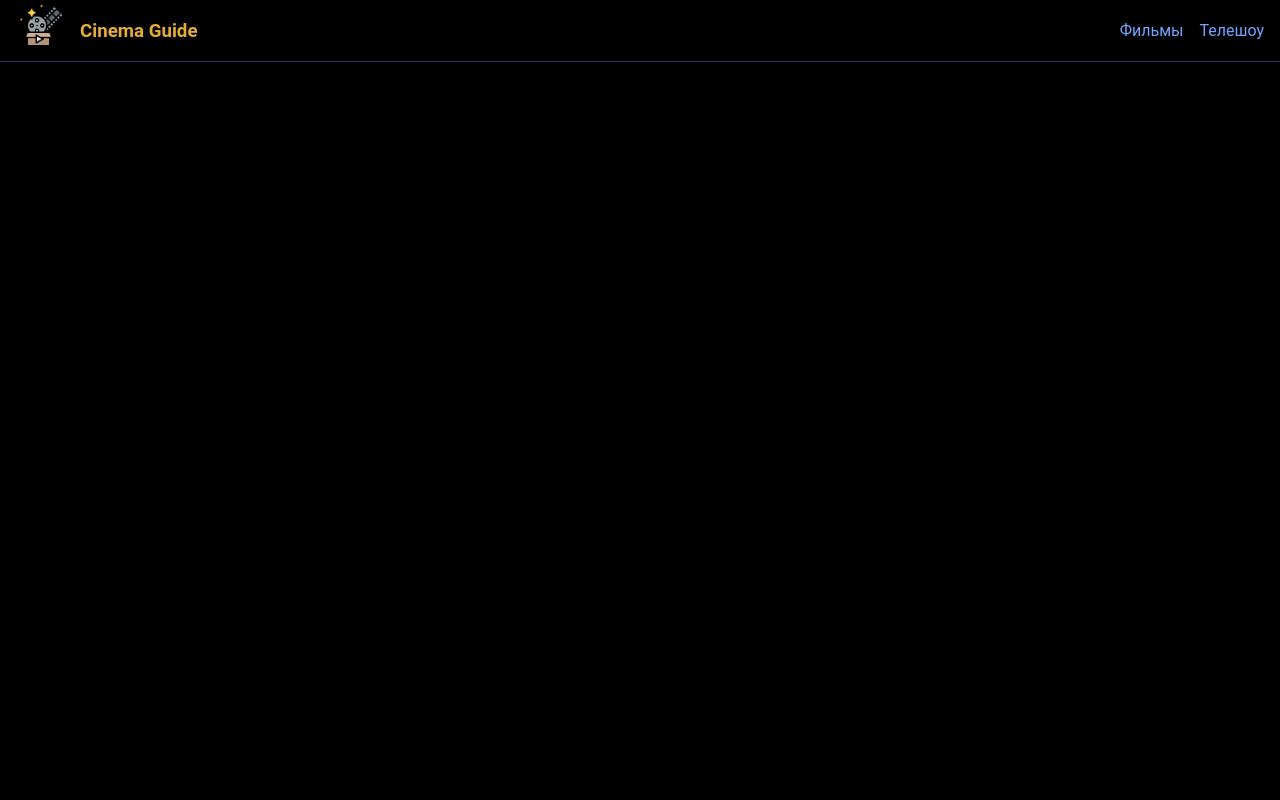
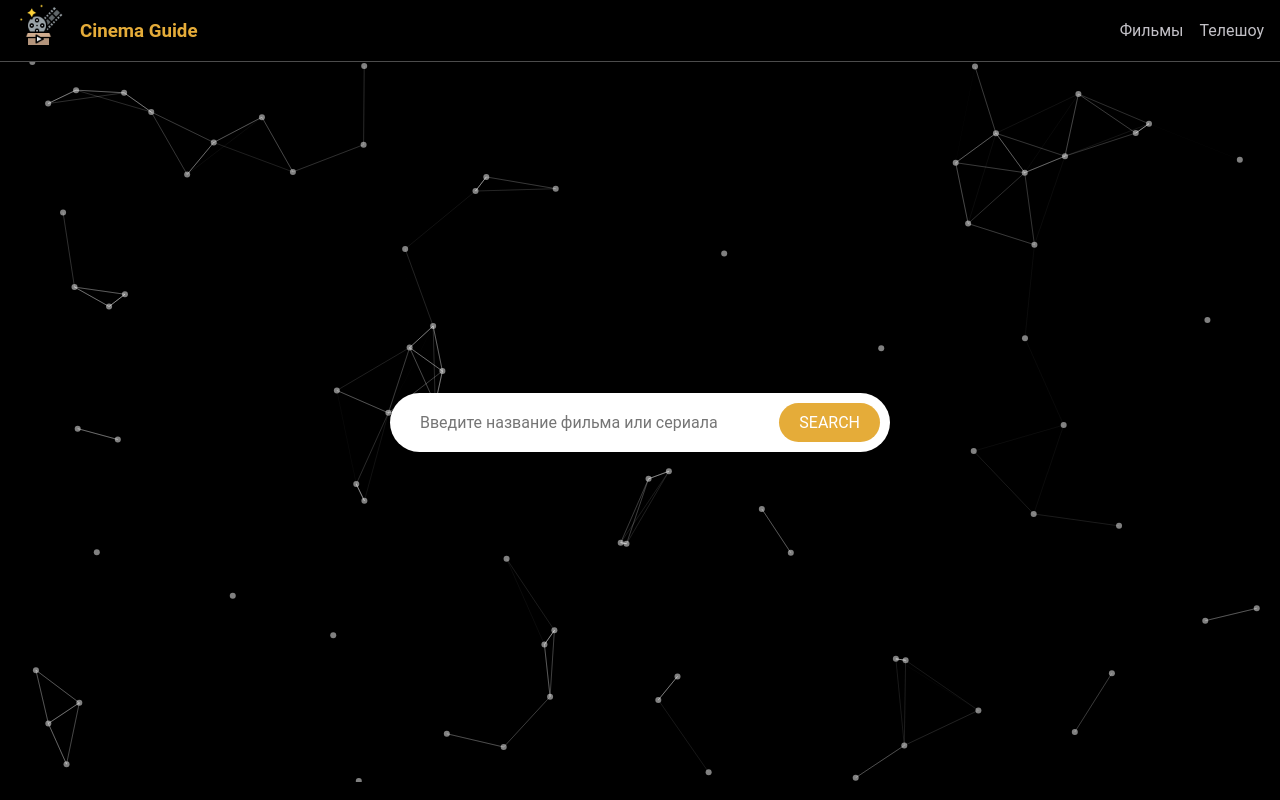
Before and after one commit to SempaiDarcy/cinema-guide, a React (Vite) app: page / in a window 1280 px wide. Built offline with nearby package versions, Linux system fonts and the light colour scheme.

Commit message:
feat: add home page and particlesConfig

```diff
--- a/package.json
+++ b/package.json
@@ -1,6 +1,9 @@
 {
   "dependencies": {
     "@fontsource/roboto": "^5.0.13",
+    "@tsparticles/engine": "^3.3.0",
+    "@tsparticles/react": "^3.0.0",
+    "@tsparticles/slim": "^3.3.0",
     "react": "^18.2.0",
     "react-dom": "^18.2.0",
     "react-router-dom": "^6.23.0"
--- a/src/app/ui/app.tsx
+++ b/src/app/ui/app.tsx
@@ -1,10 +1,12 @@
 import { BrowserRouter, Route, Routes } from 'react-router-dom'
 
+import { Header } from '@/components/header'
 import { Home } from '@/pages/home/home'
 
 export function App() {
   return (
     <BrowserRouter>
+      <Header />
       <Routes>
         <Route element={<Home />} path={'/'} />
       </Routes>
--- a/src/components/header/header.module.scss
+++ b/src/components/header/header.module.scss
@@ -5,7 +5,7 @@
 
   padding: 0 1rem;
 
-  border-bottom: 1px solid var(--color-accent-900);
+  border-bottom: 1px solid var(--color-dark-300);
 
   .cinemaGuide {
     cursor: pointer;
@@ -18,7 +18,7 @@
     display: flex;
     flex-direction: row;
     gap: 1rem;
-    color: var(--color-info-100);
+    color: var(--color-light-900);
 
     .menuItem {
       cursor: pointer;
--- /dev/null
+++ b/src/components/search-input/search-input.module.scss
@@ -0,0 +1,43 @@
+.searchBar {
+  display: flex;
+  align-items: center;
+
+  width: 100%;
+  padding: 10px;
+
+  background: #fff;
+  border-radius: 30px;
+  box-shadow: 0 4px 6px rgb(0 0 0 / 10%);
+
+  .searchInput {
+    flex-grow: 1;
+
+    padding: 10px 20px;
+
+    font-size: 1rem;
+    color: #000;
+
+    border: none;
+    border-radius: 30px;
+    outline: none;
+  }
+
+  .searchButton {
+    cursor: pointer;
+
+    padding: 10px 20px;
+
+    color: white;
+    text-transform: uppercase;
+
+    background-color: var(--color-warning-300);
+    border: none;
+    border-radius: 30px;
+    outline: none;
+
+    transition: background-color 0.3s;
+
+    &:hover {
+    }
+  }
+}
--- /dev/null
+++ b/src/components/search-input/search-input.tsx
@@ -0,0 +1,20 @@
+import s from './search-input.module.scss'
+export const SearchInput = () => {
+  return (
+    <div className={s.searchBar}>
+      <input
+        className={s.searchInput}
+        placeholder={'Введите название фильма или сериала'}
+        type={'text'}
+      />
+      <button
+        className={s.searchButton}
+        onClick={() => {
+          console.log('d')
+        }}
+      >
+        Search
+      </button>
+    </div>
+  )
+}
--- /dev/null
+++ b/src/config/index.ts
@@ -0,0 +1 @@
+export * from './particlesConfig'
--- /dev/null
+++ b/src/config/particlesConfig.ts
@@ -0,0 +1,47 @@
+import { ISourceOptions } from '@tsparticles/engine'
+
+export const options: ISourceOptions = {
+  detectRetina: true,
+  fullScreen: {
+    enable: false,
+  },
+  interactivity: {
+    events: {
+      onClick: {
+        enable: false,
+        mode: 'push',
+      },
+      onHover: {
+        enable: true,
+        mode: 'repulse',
+      },
+    },
+  },
+  particles: {
+    color: {
+      value: '#ffffff',
+    },
+    links: {
+      color: '#ffffff',
+      distance: 100,
+      enable: true,
+      opacity: 0.4,
+    },
+    move: {
+      enable: true,
+      speed: 2,
+    },
+    number: {
+      value: 80,
+    },
+    opacity: {
+      value: 0.5,
+    },
+    shape: {
+      type: 'circle',
+    },
+    size: {
+      value: 3,
+    },
+  },
+}
--- /dev/null
+++ b/src/pages/home/home.module.scss
@@ -0,0 +1,26 @@
+.home {
+  position: relative;
+  z-index: 1;
+
+  overflow: hidden;
+  display: flex;
+  align-items: center;
+  justify-content: center;
+
+  width: 100%;
+  height: 90vh;
+}
+
+#particles {
+  position: absolute;
+  z-index: -1;
+  inset: 0;
+
+  margin: 0;
+  padding: 0;
+}
+
+.search-bar {
+  position: relative;
+  z-index: 1;
+}
--- a/src/pages/home/home.tsx
+++ b/src/pages/home/home.tsx
@@ -1,5 +1,36 @@
-import { Header } from '@/components/header'
+import { useEffect, useState } from 'react'
 
+import { options } from '@/config'
+import { SearchBar } from '@/pages/home/search-bar'
+// eslint-disable-next-line import/no-named-as-default
+import Particles, { initParticlesEngine } from '@tsparticles/react'
+import { loadSlim } from '@tsparticles/slim'
+
+import s from './home.module.scss'
 export const Home = () => {
-  return <Header />
+  //@ts-ignore
+  const [init, setInit] = useState(false)
+
+  useEffect(() => {
+    initParticlesEngine(async engine => {
+      // you can initiate the tsParticles instance (engine) here, adding custom shapes or presets
+      // this loads the tsparticles package bundle, it's the easiest method for getting everything ready
+      // starting from v2 you can add only the features you need reducing the bundle size
+      //await loadAll(engine);
+      //await loadFull(engine);
+      await loadSlim(engine)
+      //await loadBasic(engine);
+    }).then(() => {
+      setInit(true)
+    })
+  }, [])
+
+  return (
+    <div className={s.home}>
+      <Particles id={s.particles} options={options} />
+      <div className={s.searchBar}>
+        <SearchBar />
+      </div>
+    </div>
+  )
 }
--- /dev/null
+++ b/src/pages/home/search-bar/index.ts
@@ -0,0 +1 @@
+export * from './search-bar'
--- /dev/null
+++ b/src/pages/home/search-bar/search-bar.module.scss
@@ -0,0 +1,3 @@
+.searchBarContainer {
+  width: 500px;
+}
--- /dev/null
+++ b/src/pages/home/search-bar/search-bar.tsx
@@ -0,0 +1,10 @@
+import { SearchInput } from '@/components/search-input/search-input'
+
+import s from './search-bar.module.scss'
+export const SearchBar = () => {
+  return (
+    <div className={s.searchBarContainer}>
+      <SearchInput />
+    </div>
+  )
+}
```
Also changed, not shown: 1 other file (tests, documents, lock files or other folders).
